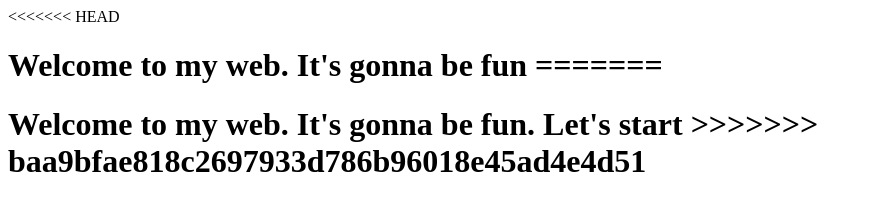
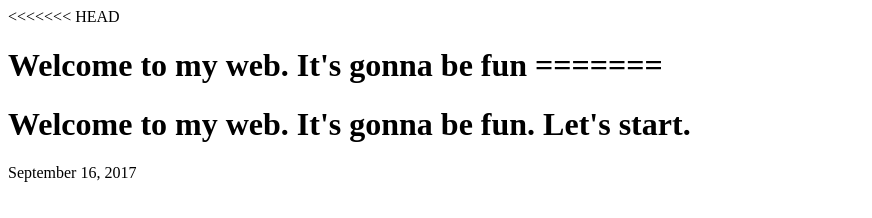
Before and after one commit to Emeraldlzj/emeraldlzj.github.io, a plain HTML site: page index.html in a window 1280 px wide. Shown: the whole page, without its empty margins (0-872 px from the left). Drawn offline with Linux system fonts and the light colour scheme.

Commit message:
Add Date

```diff
--- a/index.html
+++ b/index.html
@@ -3,6 +3,6 @@
 Welcome to my web. It's gonna be fun
 =======
 <h1>
-Welcome to my web. It's gonna be fun. Let's start
->>>>>>> baa9bfae818c2697933d786b96018e45ad4e4d51
+Welcome to my web. It's gonna be fun. Let's start.
 </h1>
+September 16, 2017
```
